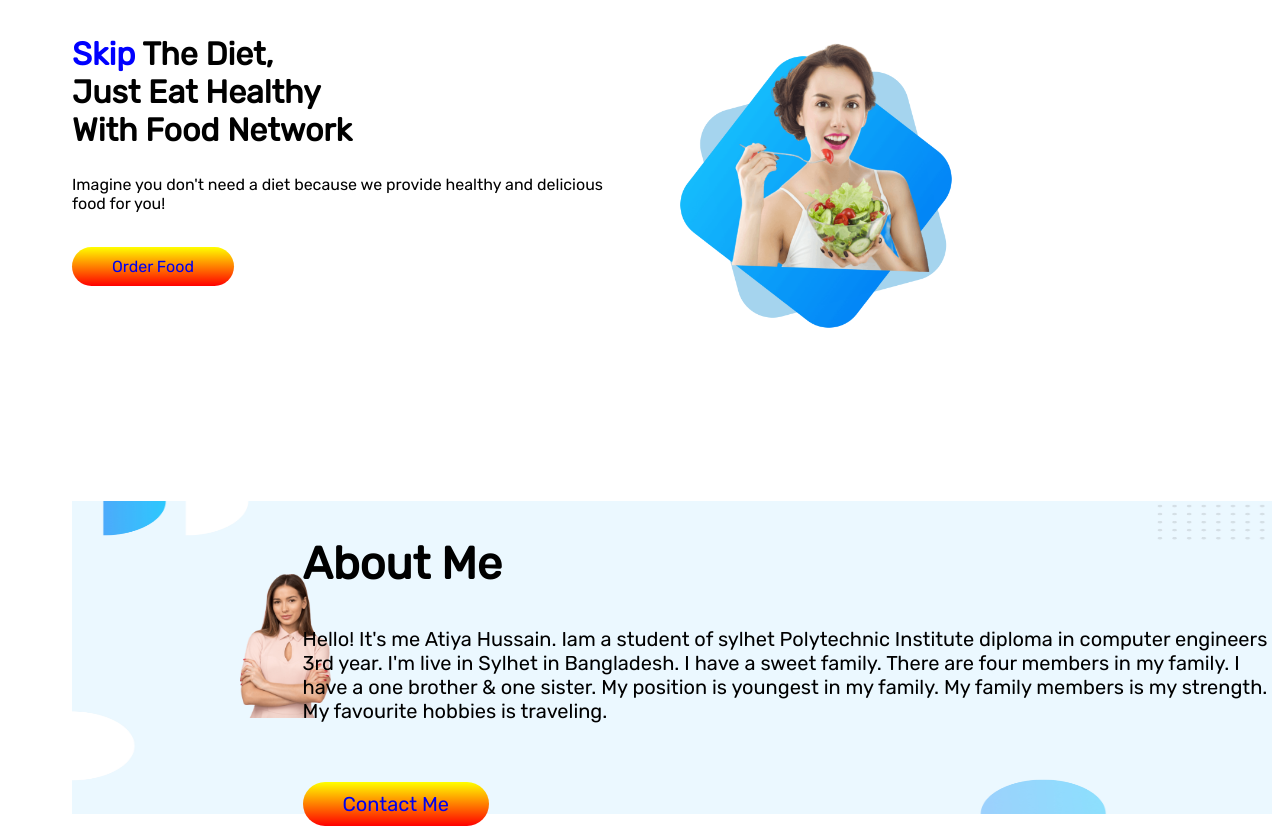
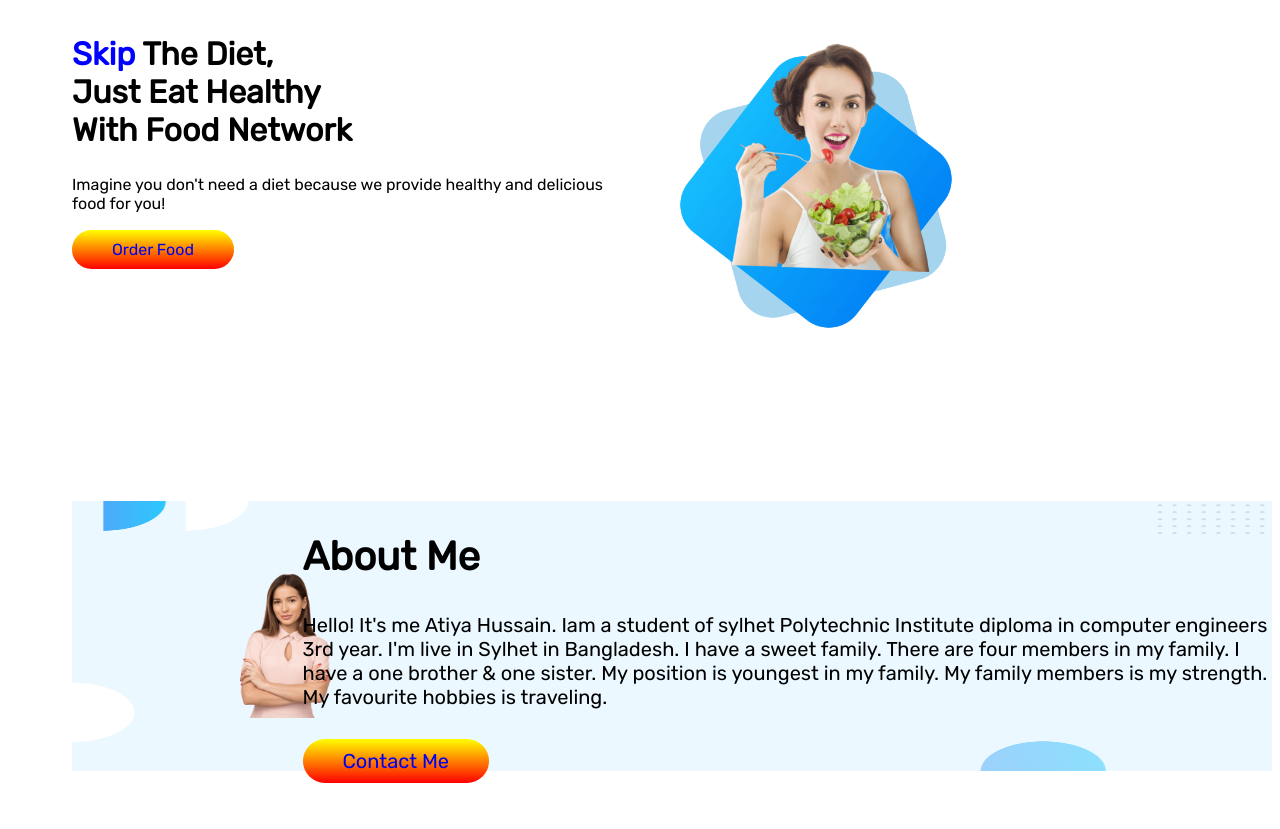
Before and after one commit to AtiyaHussain/food-network, a plain HTML site: page index.html in a window 1280 px wide. Shown: the top 829 px of the page. Drawn offline with Linux system fonts and the light colour scheme.

Commit message:
footer& finish

```diff
--- a/index.html
+++ b/index.html
@@ -30,7 +30,7 @@
       <div class="about-part">
           <img src="images/Person Image.png" alt=" About photo">
         </div>
-          <div class="About Me-part1">
+          <div class="About-part1">
               <h2> About Me</h2>
               <p> Hello! It's me Atiya Hussain. Iam a student of sylhet Polytechnic Institute diploma in computer engineers 3rd year. I'm live in Sylhet in Bangladesh. I have a sweet family. There are four members in my family. I have a one brother & one sister. My position is youngest in my family. My family members is my strength. My favourite hobbies is traveling.</p>
               <a class="link-color" href="https://facebook.com"> Contact Me </a>
--- a/style.css
+++ b/style.css
@@ -50,11 +50,11 @@
 }
 
 h2{
-    font-size: 45px;
+    font-size: 40px;
 
 }
 p{
-    padding-bottom: 5%;
+    padding-bottom:2%;
 }
 
  .about-part img{
```
